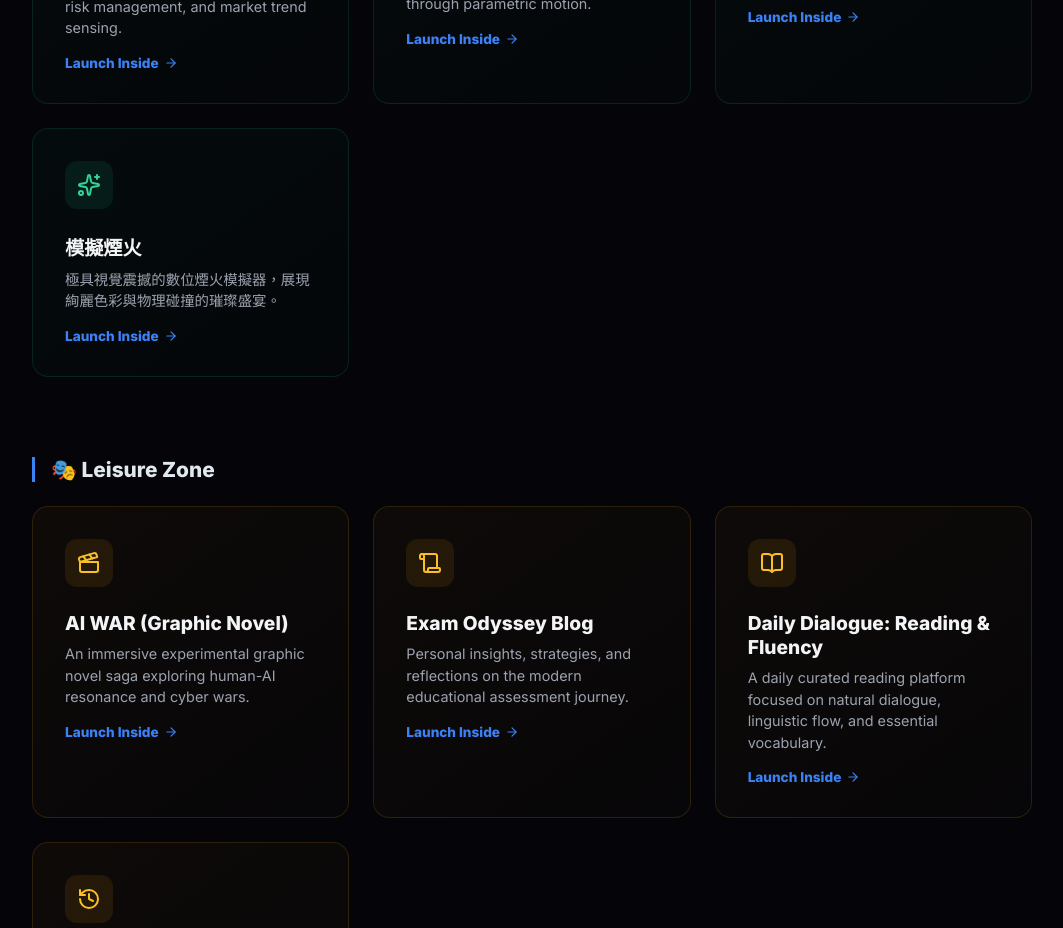
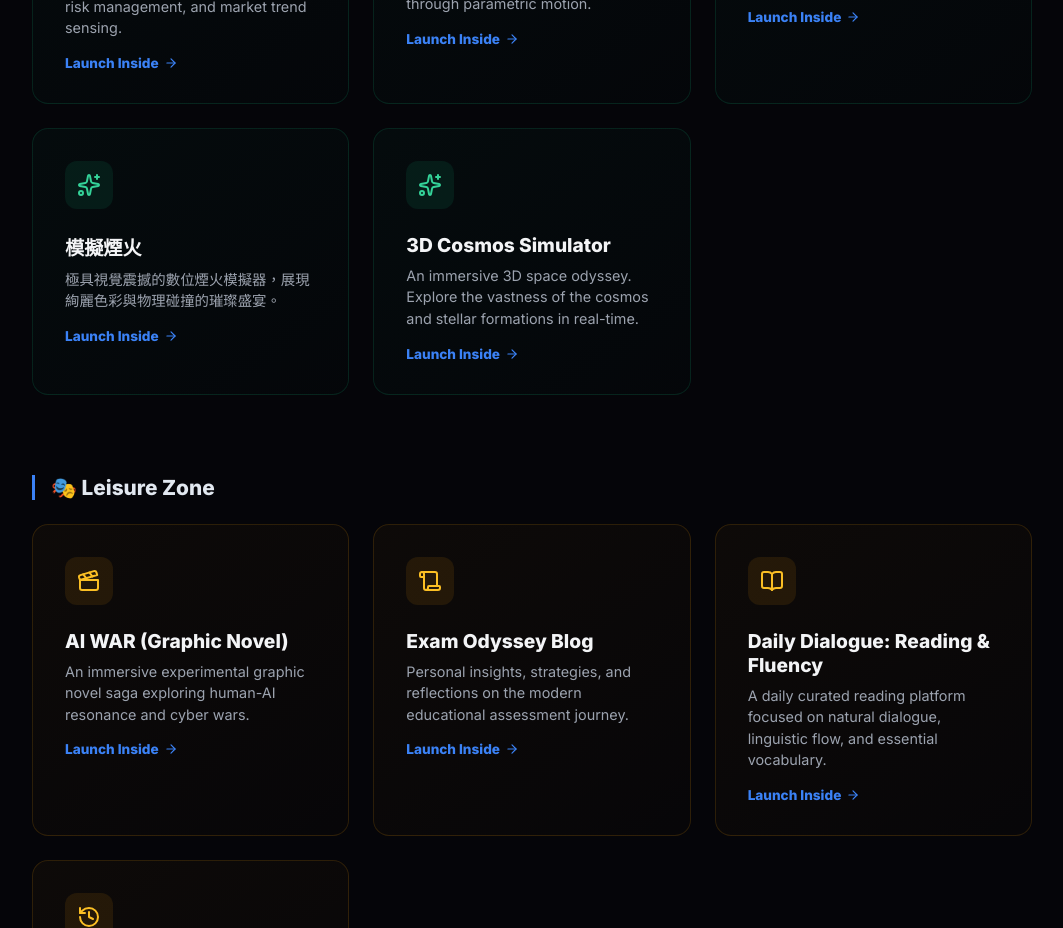
Before and after one commit to toydogcat/luna-ai, a React (Vite) app: page / in a window 1280 px wide. Shown: the part 4660-5588 px from the top of the page, without its empty margins (58-1121 px from the left). Built offline with nearby package versions, Linux system fonts and the light colour scheme.

Commit message:
add 3D Cosmos Simulator

```diff
--- a/src/App.jsx
+++ b/src/App.jsx
@@ -1,6 +1,6 @@
 import React, { useState, useEffect } from 'react';
 import { motion, AnimatePresence } from 'framer-motion';
-import { Sparkles, ArrowRight, Zap, Globe, Brain, Users, MousePointerClick, Newspaper, Home, Languages, Heart, Code, Database, Eye, BookOpen, Scroll, Crown, Bomb, Grid3X3, Grid, Lock, Terminal, CheckCircle2, Smartphone, Shield, Library, Clapperboard, Fingerprint, ScanQrCode, Target, MapPin, Braces, BarChart2, Swords, Car, Siren, MessageSquare, Gavel, CloudLightning, Trees, Activity, ChevronUp, AlarmClock, Radio, Layout, History, ChevronDown, Compass, Presentation } from 'lucide-react';
+import { Sparkles, ArrowRight, Zap, Globe, Brain, Users, MousePointerClick, Newspaper, Home, Languages, Heart, Code, Database, Eye, BookOpen, Scroll, Crown, Bomb, Grid3X3, Grid, Lock, Terminal, CheckCircle2, Smartphone, Shield, Library, Clapperboard, Fingerprint, ScanQrCode, Target, MapPin, Braces, BarChart2, Swords, Car, Siren, MessageSquare, Gavel, CloudLightning, Trees, Activity, ChevronUp, AlarmClock, Radio, Layout, History, ChevronDown, Compass, Presentation, Stars } from 'lucide-react';
 import { useTranslation } from 'react-i18next';
 import { trackEvent } from './firebase';
 import EnglishPractice from './EnglishPractice';
@@ -221,6 +221,12 @@ const PROJECT_CATEGORIES = [
         translationKey: 'projects.simFireworks',
         url: 'https://toydogcat.github.io/sim-fireworks/',
         icon: <Sparkles size={24} />
+      },
+      {
+        id: 'sim-3d-cosmos',
+        translationKey: 'projects.sim3dCosmos',
+        url: 'https://toydogcat.github.io/sim-3d-cosmos/',
+        icon: <Stars size={24} />
       }
     ]
   },
--- a/src/i18n.js
+++ b/src/i18n.js
@@ -181,6 +181,10 @@ const resources = {
         simTrustEvolution: {
           title: 'The Evolution of Trust',
           desc: 'An interactive guide to the game theory of why & how we trust each other.'
+        },
+        sim3dCosmos: {
+          title: '3D Cosmos Simulator',
+          desc: 'An immersive 3D space odyssey. Explore the vastness of the cosmos and stellar formations in real-time.'
         },
         cognitiveAssessment: {
           title: 'AI Cognitive Assessment',
@@ -492,6 +496,10 @@ const resources = {
           title: '信任的演化',
           desc: '一個關於博弈論的互動式指南，探索我們為什麼以及如何相互信任。'
         },
+        sim3dCosmos: {
+          title: '3D 星空模擬器',
+          desc: '沈浸式的 3D 宇宙之旅。即時探索浩瀚星空、恆星演化與壯麗的宇宙星雲。'
+        },
         simFireworks: {
           title: '模擬煙火',
           desc: '極具視覺震撼的數位煙火模擬器，展現絢麗色彩與物理碰撞的璀璨盛宴。'
```
